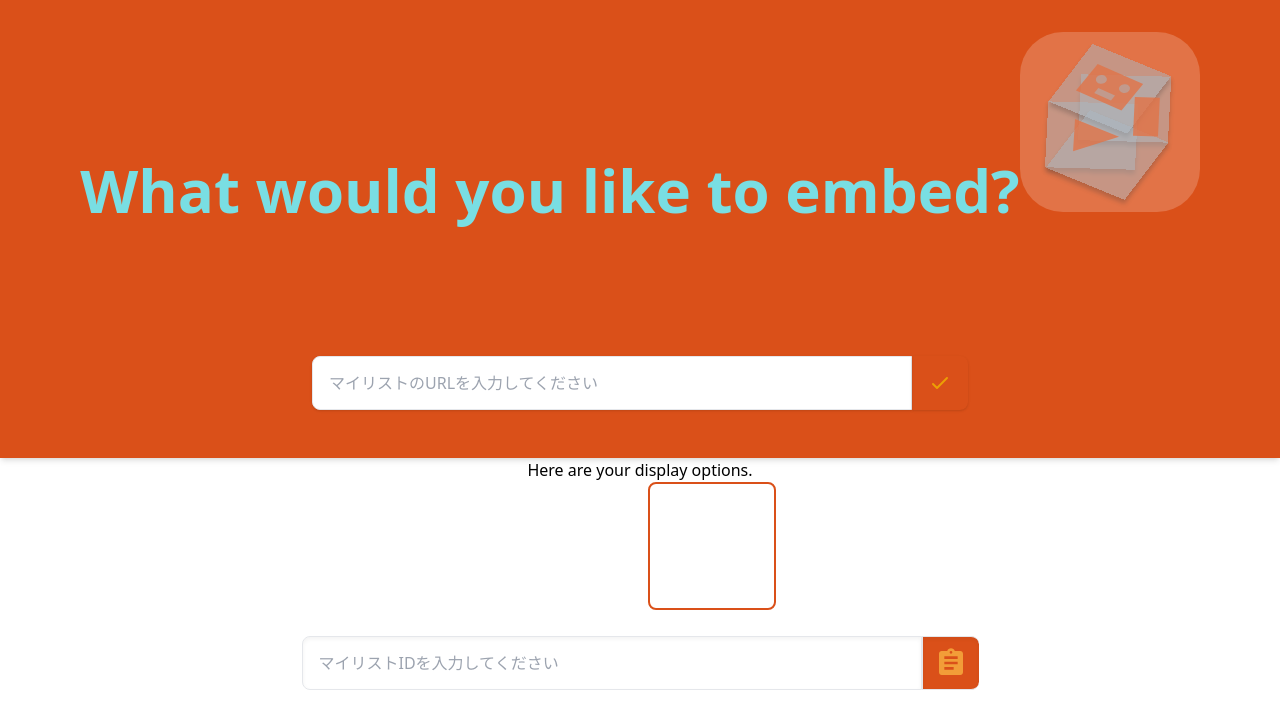
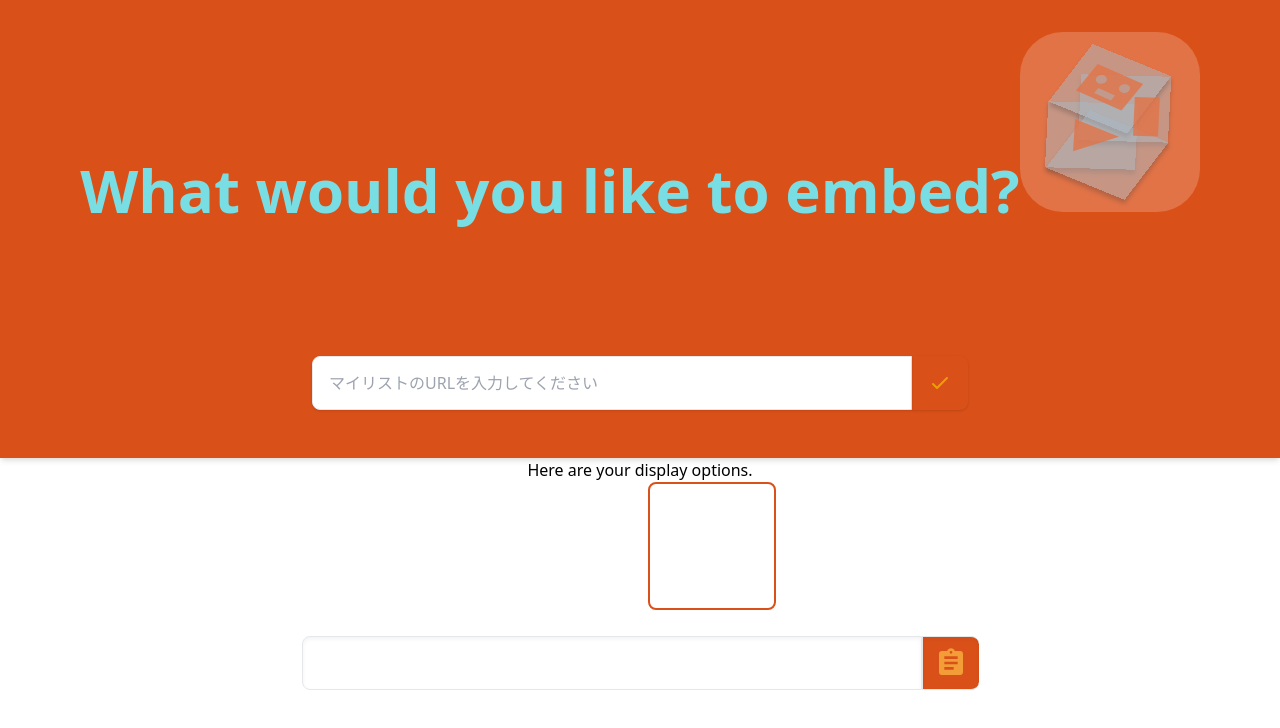
Before and after one commit to bana7-arumi/d-anime-mylist-frontend, a Next.js app: page / in a window 1280 px wide. Shown: the top 728 px of the page. Built offline with nearby package versions, Linux system fonts and the light colour scheme; no server answers.

Commit message:
FIx iframeがmylistIdの値を適切に受け取れるよう修正

```diff
--- a/src/components/Header.jsx
+++ b/src/components/Header.jsx
@@ -1,6 +1,5 @@
 import LogoIcon from "./LogoIcon";
 import { useState, useEffect } from "react";
-import axios from "../utils/axios";
 
 export default function Header(props) {
   const [value, setValue] = useState("");
--- a/src/components/Iframe.jsx
+++ b/src/components/Iframe.jsx
@@ -14,13 +14,12 @@ export default function Iframe(props) {
   }
 
   const [Iframe, setIframe] = useState("");
-  const [mylistId, setMylistId] = useState("");
   const handleClick = () => {
     var uri = new URL(window.location.href);
     // URL (http://localhost, https://hoge.com)
     const host = uri.protocol + "//" + uri.host;
     // データベースに存在しているIDを指定する string
-    const id = mylistId;
+    const id = props.mylistId;
     // 埋め込みたいiframeの縦横のサイズ number
     const width = props.width;
     const height = props.height;
@@ -37,9 +36,7 @@ export default function Iframe(props) {
           <input
             className="shadow-inner appearance-none border w-1/2 py-4 px-4 text-gray-700 leading-tight rounded-l-lg focus:outline-none"
             type="search"
-            placeholder={Iframe ? Iframe : "マイリストIDを入力してください"}
-            value={mylistId}
-            onChange={(e) => setMylistId(e.target.value)}
+            placeholder={Iframe}
           ></input>
           <span className="shadow-inner inline-flex items-center px-3 bg-primary-orange rounded-r-lg border border-r-0">
             <button onClick={handleClick}>
--- a/src/pages/index.jsx
+++ b/src/pages/index.jsx
@@ -6,13 +6,7 @@ import axios from "../utils/axios";
 export default function Home() {
   const [isBorder, setIsBorder] = useState(true);
   const [mylisturl, setMylistUrl] = useState("");
-  const [mylistid, setMylistId] = useState("");
-
-  // const handleClick = () => {
-  //   setMylistUrl(value);
-  //   setValue("");
-  //   console.log("clicked");
-  // };
+  const [mylistId, setMylistId] = useState("");
 
   useEffect(() => {
     console.log("called");
@@ -31,8 +25,8 @@ export default function Home() {
             { headers }
           )
           .then((res) => {
-            setMylistId(res.data.id);
-            console.log(res.data.id);
+            setMylistId(res.data.mylist_id);
+            console.log(res.data.mylist_id);
           });
       } catch (err) {
         console.log(err);
@@ -69,7 +63,14 @@ export default function Home() {
       </div>
       <div className="relative">
         <div className="shadow-xs">
-          {<Iframe width={300} height={500} border={isBorder} />}
+          {
+            <Iframe
+              mylistId={mylistId.mylist_id}
+              width={300}
+              height={500}
+              border={isBorder}
+            />
+          }
         </div>
       </div>
     </div>
```
